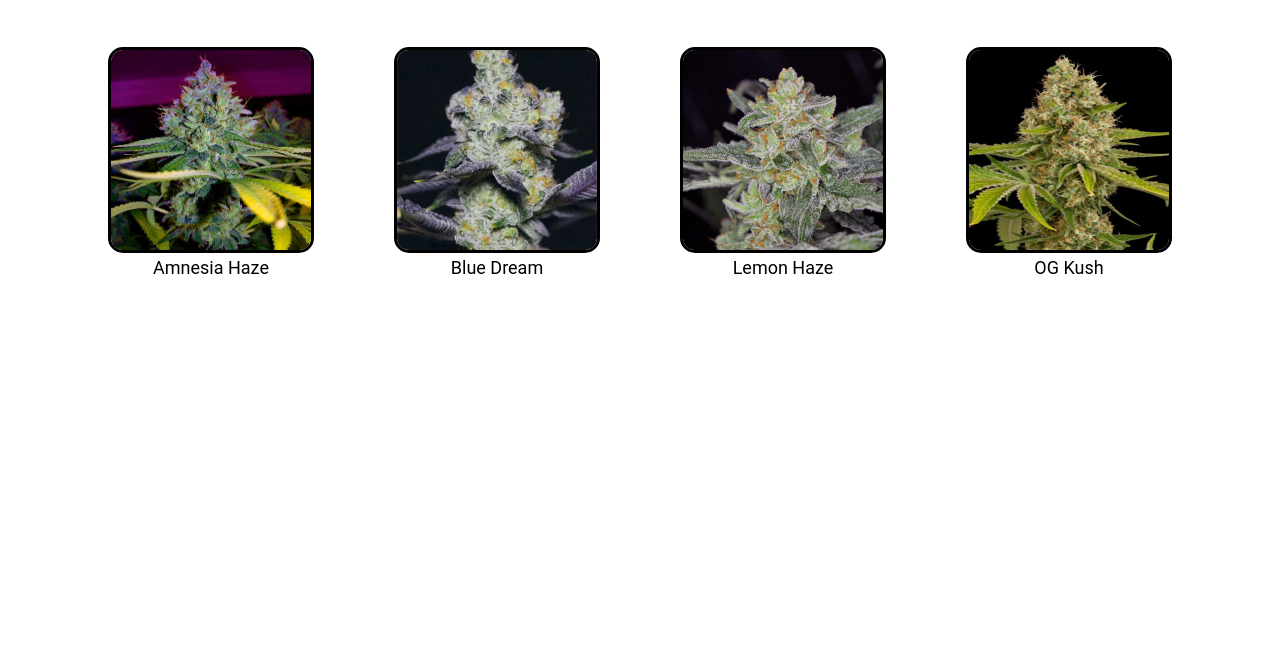
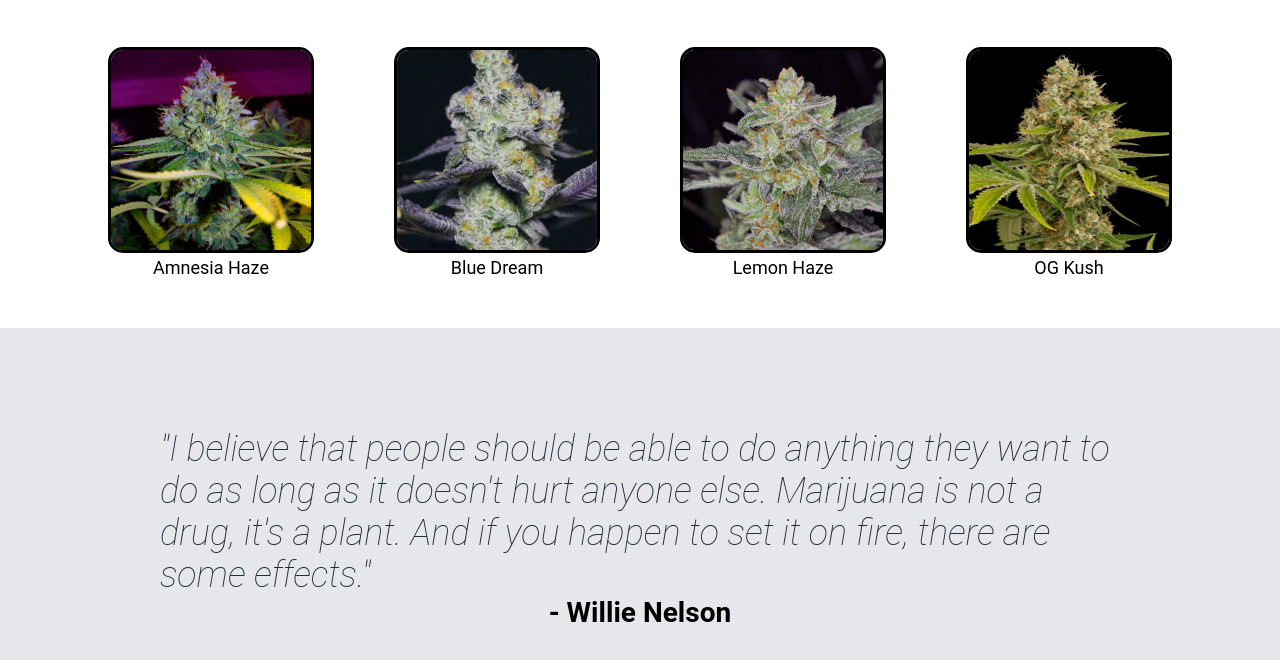
Before and after one commit to Ney1er/Landing-page-project, a plain HTML site: page index.html in a window 1280 px wide. Shown: the part 766-1426 px from the top of the page. Before the commit the page ends 1094 px from the top, so only its background shows below. Drawn offline with Linux system fonts and the light colour scheme.

Commit message:
add quote

```diff
--- a/index.html
+++ b/index.html
@@ -51,8 +51,13 @@
             </div>
         </div>
     </div>
-    <div class=""
-
+    <div class="quote-bar">
+        <div class="quote">"I believe that people should be able to do anything they want to do as long as it
+            doesn't hurt anyone else. Marijuana is not a drug, it's a plant. And if you happen to set it on fire,
+            there are some effects."
+        </div>
+        <div class="author">- Willie Nelson</div>
+    </div>
 </body>
 
 </html>
--- a/style.css
+++ b/style.css
@@ -75,6 +75,7 @@ button {
     border-color: rgb(83, 38, 38);
 }
 
+
 .infos img {
     width: 200px;
     height: 200px;
@@ -99,3 +100,27 @@ button {
     padding: 50px;
     font-size: 18px;
 }
+
+.quote-bar {
+    background-color: #e5e7eb;
+    display: flex;
+    flex-direction: column;
+    justify-content: center;
+    align-items: center;
+    height: 25rem;
+    margin: 0;
+    flex: 1;
+}
+
+.quote {
+    font-size: 36px;
+    font-style: italic;
+    font-weight: lighter;
+    color: #1F2937;
+    max-width: 60rem
+}
+
+.author {
+    font-weight: bolder;
+    font-size: 28px;
+}
```
